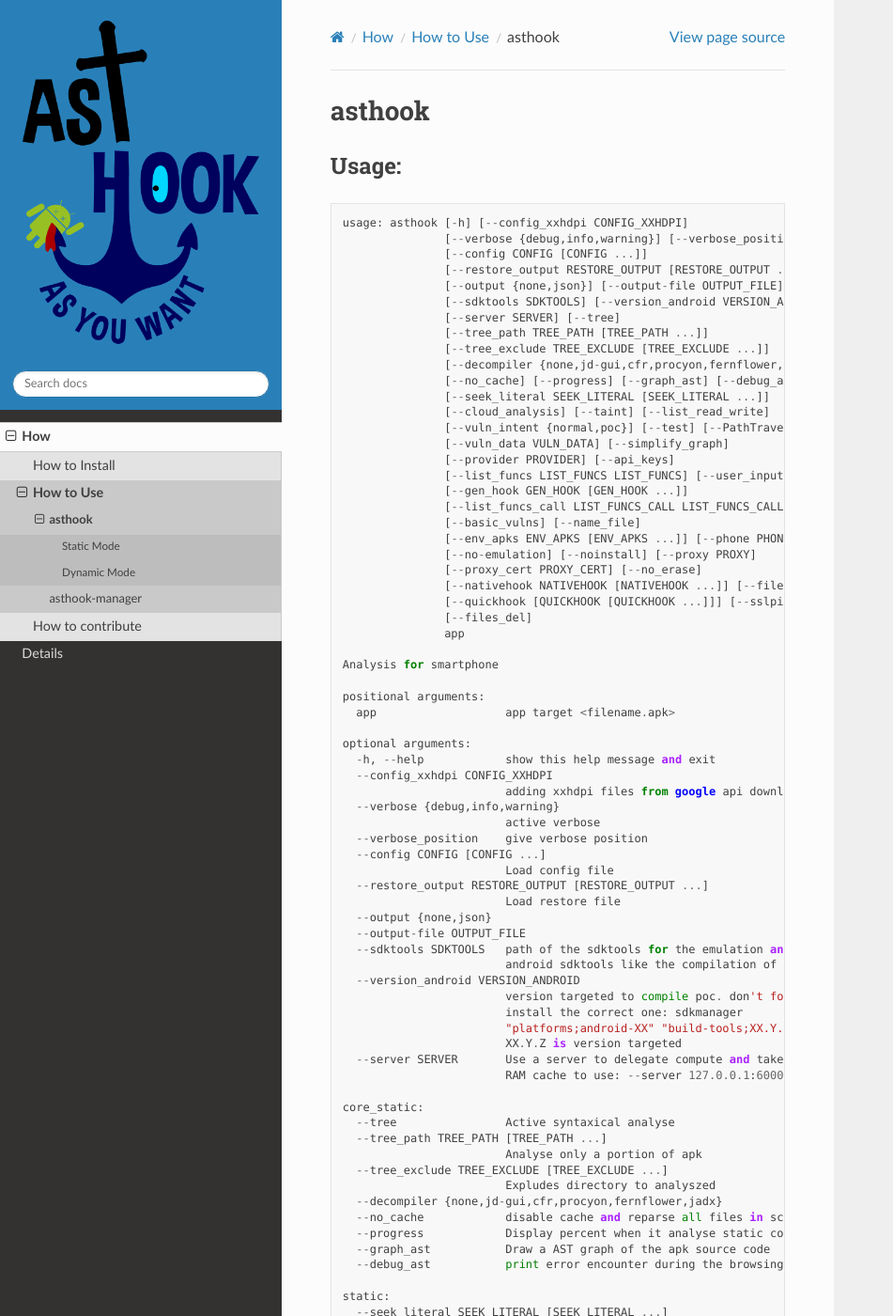
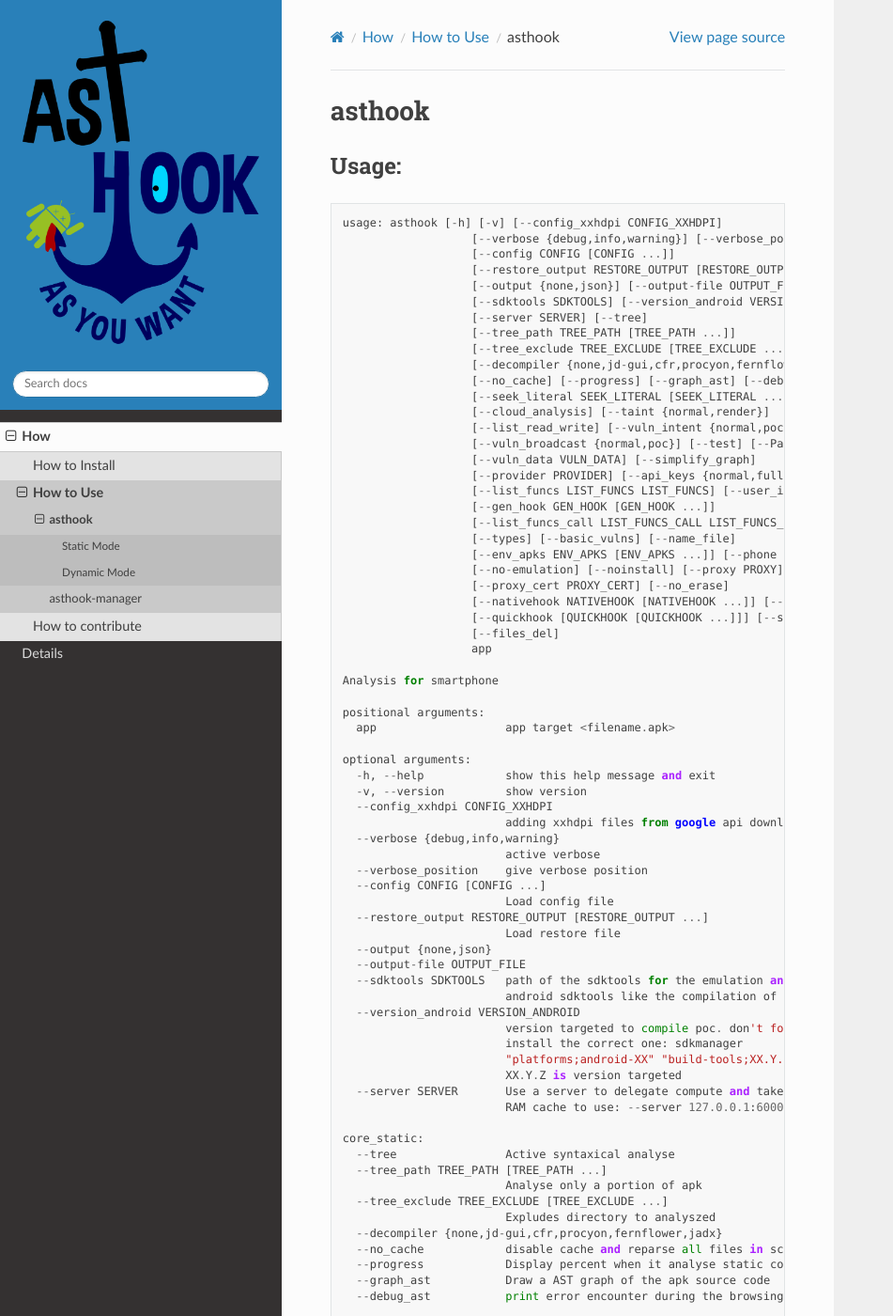
Before and after one commit to Mrbenoit624/ASThook, a Sphinx documentation site: the page built from docs/source/how.using.asthook.rst, in a window 1280 px wide and 1400 px high. Shown: the whole window at 94% size, without its empty margins (0-951 px from the left). Built offline with Sphinx 7.4.7 and the Read the Docs theme 2.0.0, drawn with Linux system fonts in a browser that asks for light colours; pages that are not in the unit, such as notebooks, are missing from menus; the version number is read from the project's files by our own code; some of the changed text lies outside the part shown.

Commit message:
[DEVELOP][DIFF] Add options diff and version options

```diff
--- a/asthook/static/module/Taint/__init__.py
+++ b/asthook/static/module/Taint/__init__.py
@@ -2,11 +2,13 @@
 from asthook.static.module.register import ModuleStaticCmd, load_module
 
 @ModuleStaticCmd("taint", "taint variable node",
-        bool)
+        str, choices=["normal", "render"])
 class Taint:
     """
     Class Exemple of cresation static module
     """
     def __init__(self, package, tmp_dir, args):
         load_module("Taint", "taint")
+        if args.taint == "render":
+            taint.render = True
         return None
--- a/docs/source/conf.py
+++ b/docs/source/conf.py
@@ -13,6 +13,7 @@
 import os
 import sys
 sys.path.insert(0, os.path.abspath('../../asthook/'))
+import conf
 
 numpydoc_class_members_toctree=True
 
@@ -24,8 +25,10 @@ project = 'Asthook'
 copyright = '2020, Forgette Benoit (MadSquirrel)'
 author = 'Forgette Benoit (MadSquirrel)'
 
+print(sys.path)
+
 # The full version, including alpha/beta/rc tags
-release = '0.0.1'
+release = conf.VERSION
 
 
 # -- General configuration ---------------------------------------------------
--- a/docs/source/how.using.asthook.rst
+++ b/docs/source/how.using.asthook.rst
@@ -6,33 +6,34 @@ Usage:
 ######
 ::
 
-  usage: asthook [-h] [--config_xxhdpi CONFIG_XXHDPI]
-                 [--verbose {debug,info,warning}] [--verbose_position]
-                 [--config CONFIG [CONFIG ...]]
-                 [--restore_output RESTORE_OUTPUT [RESTORE_OUTPUT ...]]
-                 [--output {none,json}] [--output-file OUTPUT_FILE]
-                 [--sdktools SDKTOOLS] [--version_android VERSION_ANDROID]
-                 [--server SERVER] [--tree]
-                 [--tree_path TREE_PATH [TREE_PATH ...]]
-                 [--tree_exclude TREE_EXCLUDE [TREE_EXCLUDE ...]]
-                 [--decompiler {none,jd-gui,cfr,procyon,fernflower,jadx}]
-                 [--no_cache] [--progress] [--graph_ast] [--debug_ast]
-                 [--seek_literal SEEK_LITERAL [SEEK_LITERAL ...]]
-                 [--cloud_analysis] [--taint] [--list_read_write]
-                 [--vuln_intent {normal,poc}] [--test] [--PathTraversal]
-                 [--vuln_data VULN_DATA] [--simplify_graph]
-                 [--provider PROVIDER] [--api_keys]
-                 [--list_funcs LIST_FUNCS LIST_FUNCS] [--user_input]
-                 [--gen_hook GEN_HOOK [GEN_HOOK ...]]
-                 [--list_funcs_call LIST_FUNCS_CALL LIST_FUNCS_CALL] [--types]
-                 [--basic_vulns] [--name_file]
-                 [--env_apks ENV_APKS [ENV_APKS ...]] [--phone PHONE]
-                 [--no-emulation] [--noinstall] [--proxy PROXY]
-                 [--proxy_cert PROXY_CERT] [--no_erase]
-                 [--nativehook NATIVEHOOK [NATIVEHOOK ...]] [--files_store]
-                 [--quickhook [QUICKHOOK [QUICKHOOK ...]]] [--sslpinning]
-                 [--files_del]
-                 app
+  usage: asthook [-h] [-v] [--config_xxhdpi CONFIG_XXHDPI]
+                     [--verbose {debug,info,warning}] [--verbose_position]
+                     [--config CONFIG [CONFIG ...]]
+                     [--restore_output RESTORE_OUTPUT [RESTORE_OUTPUT ...]]
+                     [--output {none,json}] [--output-file OUTPUT_FILE]
+                     [--sdktools SDKTOOLS] [--version_android VERSION_ANDROID]
+                     [--server SERVER] [--tree]
+                     [--tree_path TREE_PATH [TREE_PATH ...]]
+                     [--tree_exclude TREE_EXCLUDE [TREE_EXCLUDE ...]]
+                     [--decompiler {none,jd-gui,cfr,procyon,fernflower,jadx}]
+                     [--no_cache] [--progress] [--graph_ast] [--debug_ast]
+                     [--seek_literal SEEK_LITERAL [SEEK_LITERAL ...]]
+                     [--cloud_analysis] [--taint {normal,render}]
+                     [--list_read_write] [--vuln_intent {normal,poc}]
+                     [--vuln_broadcast {normal,poc}] [--test] [--PathTraversal]
+                     [--vuln_data VULN_DATA] [--simplify_graph]
+                     [--provider PROVIDER] [--api_keys {normal,full}]
+                     [--list_funcs LIST_FUNCS LIST_FUNCS] [--user_input]
+                     [--gen_hook GEN_HOOK [GEN_HOOK ...]]
+                     [--list_funcs_call LIST_FUNCS_CALL LIST_FUNCS_CALL]
+                     [--types] [--basic_vulns] [--name_file]
+                     [--env_apks ENV_APKS [ENV_APKS ...]] [--phone PHONE]
+                     [--no-emulation] [--noinstall] [--proxy PROXY]
+                     [--proxy_cert PROXY_CERT] [--no_erase]
+                     [--nativehook NATIVEHOOK [NATIVEHOOK ...]] [--files_store]
+                     [--quickhook [QUICKHOOK [QUICKHOOK ...]]] [--sslpinning]
+                     [--files_del]
+                     app
 
   Analysis for smartphone
 
@@ -41,6 +42,7 @@ Usage:
 
   optional arguments:
     -h, --help            show this help message and exit
+    -v, --version         show version
     --config_xxhdpi CONFIG_XXHDPI
                           adding xxhdpi files from google api downloader
     --verbose {debug,info,warning}
@@ -78,17 +80,21 @@ Usage:
     --seek_literal SEEK_LITERAL [SEEK_LITERAL ...]
                           seek Literal specify wit regexp
     --cloud_analysis      verify firebaseio
-    --taint               taint variable node
+    --taint {normal,render}
+                          taint variable node
     --list_read_write     list all read and write on filesystem
     --vuln_intent {normal,poc}
                           found vuln intent
+    --vuln_broadcast {normal,poc}
+                          found potential vuln broadcast
     --test                test
     --PathTraversal       For the demo
     --vuln_data VULN_DATA
                           found vuln intent deeplink
     --simplify_graph      Simplify the graph to remove all uselessnode
     --provider PROVIDER   analyse provider
-    --api_keys            find api keys
+    --api_keys {normal,full}
+                          find api keys
     --list_funcs LIST_FUNCS LIST_FUNCS
                           list all funcs with regex as follow: --list_funcs
                           <class_regex> <function_regex>
--- a/docs/source/index.rst
+++ b/docs/source/index.rst
@@ -5,8 +5,8 @@
 
 .. image:: images/logo_banner.png
 
-Welcome to ASTHOOK's documentation!
-==============================================
+Welcome to ASTHOOK's documentation |version| |release|!
+========================================================
 
 
 Asthook allows to make a static analysis and a dynamic analysis of application
--- a/docs/source/plugins/static/CloudAnalysis.rst
+++ b/docs/source/plugins/static/CloudAnalysis.rst
@@ -7,7 +7,7 @@ Description
 Analyse cloud server for the moment only firebase option are checked
 
 Usage
-####
+#####
 
 .. code-block:: bash
 
--- a/docs/source/plugins/static/ListFuncsCall.rst
+++ b/docs/source/plugins/static/ListFuncsCall.rst
@@ -1,5 +1,5 @@
 list_funcs_call
-==========
+===============
 
 Descrition
 ##########
--- a/requirements.txt
+++ b/requirements.txt
@@ -12,3 +12,4 @@ apk2java
 frida==12.11.18
 requests
 Matplotlib
+tabulate
```
Also changed, not shown: asthook/__init__.py (+6 -1 lines), asthook/static/ast/__init__.py (+9 -0 lines), asthook/static/decompiler.py (+32 -0 lines), asthook/static/module/Taint/taint.py (+56 -21 lines), docs/source/asthook.api_key_detector.rst (deleted, +0 -142 lines), docs/source/asthook.rst (+67 -2 lines), docs/source/how.using.asthook_manager.rst (+33 -2 lines), 3 other files.
